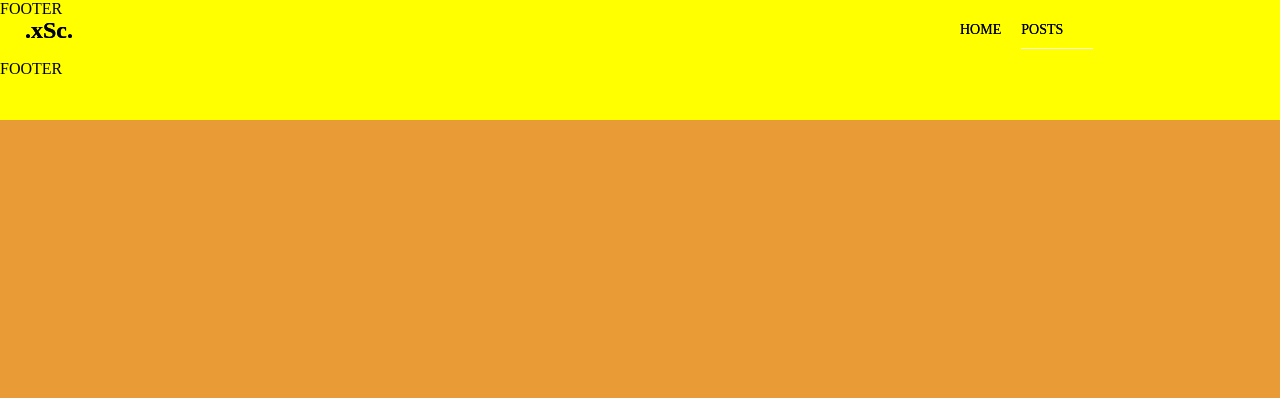
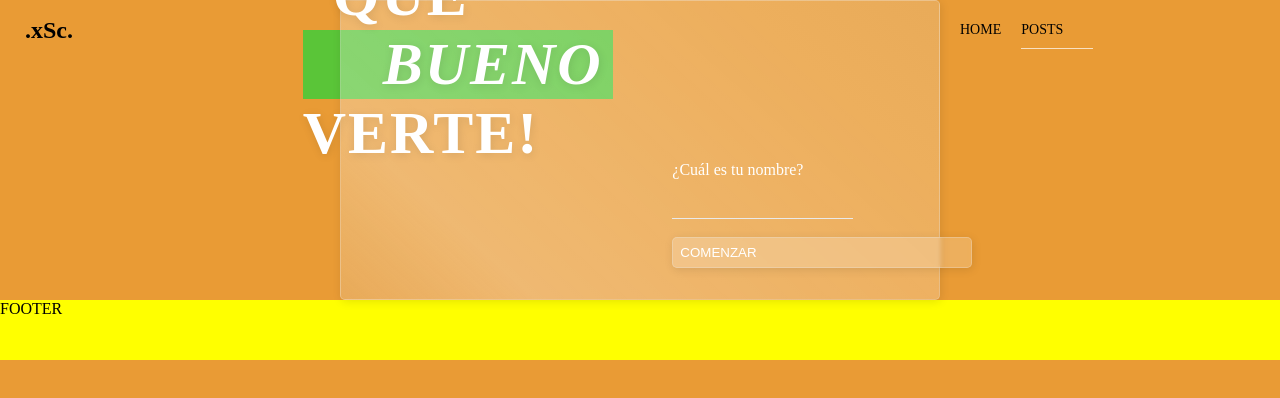
Before and after one commit to silc22/cleverpy_challenge, a React (Create React App) app: page / in a window 1280 px wide. Shown: the top 398 px of the page. Built offline with nearby package versions, Linux system fonts and the light colour scheme.

Commit message:
[FT] estilos en pagina Home

```diff
--- a/src/pages/Home.js
+++ b/src/pages/Home.js
@@ -1,16 +1,65 @@
-import Navbar from "../components/Navbar"
-import Footer from "../components/Footer"
+import { useState, React } from "react"
+import { Link } from "react-router-dom"
+import "../styles/home.css"
+
+function Home() {
+  const [newUser, setNewUser] = useState ({name: ""})
 
 
-function Home() {
+  const inputHandler = (e) => {
+    setNewUser({
+        [e.target.name]: e.target.value
+    })
+  }
+
+  const submitForm = (e) => {
+    e.preventDefault()
+    if (newUser.name === "" || newUser.name.length > 10 || newUser.name.length < 3){
+    alert('There are fields incomplete, please complete them.')
+    }
+}
 
    return (
     <>
-      <Navbar/>
-        <main>
+        <main className="home">
+
+          <div className="home__container">
+
+            <h2 className="home__title">
+              Qué <span>bueno</span> verte!
+            </h2>
+
+            <form className="home_form">
+
+              <label
+                htmlFor="name"
+                className="home__label">
+                  ¿Cuál es tu nombre?
+              </label>
+              <input
+              className="home__input"
+              type="text"
+              id="name"
+              name="name"
+              onChange={inputHandler}/>
+
+              <Link
+              className="home__link"
+              to="/"
+              onClick={(e) => submitForm(e)}>
+
+                <button
+                className="home__button"
+                type="submit">
+                  Comenzar
+                </button>
+
+              </Link>
+            </form>
+
+          </div>
 
         </main>
-      <Footer/>
     </>
     );
   }
--- /dev/null
+++ b/src/styles/home.css
@@ -0,0 +1,115 @@
+.home{
+    width: 100%;
+    height: calc(100vh - var(--footer-height));
+    display: flex;
+    justify-content: center;
+    align-items: center;
+}
+
+.home__container{
+    width: 600px;
+    height: 300px;
+    display: flex;
+    justify-content: space-evenly;
+    align-items: flex-start;
+    flex-flow: row nowrap;
+    background: linear-gradient(42deg, rgba(233,233,233,0.2) 0%, rgba(255,255,255,0.3) 21%, rgba(255,255,255,0.2) 78%, rgba(233,233,233,0.2) 100%);
+    border-radius: 5px;
+    box-shadow: 1px 2px 10px rgba(0, 0, 0, 0.1);
+    border: 1px solid rgba(233,233,233,0.3)
+}
+
+.home__title{
+    position: relative;
+    top: -40px;
+    left: -74px;
+    font-size: 60px;
+    color: white;
+    font-weight: 900;
+    letter-spacing: 2px;
+    text-transform: uppercase;
+    text-indent: 30px;
+    text-shadow: 1px 2px 10px rgba(0, 0, 0, 0.1);
+    /* font-family: 'Averia Serif Libre', cursive; */
+}
+
+.home__title > span{
+    display: block;
+    padding: 0 10px;
+    font-style: italic;
+    backdrop-filter: hue-rotate(46deg);
+    text-indent: 70px;
+    animation: lights 7s linear 0s infinite normal forwards;
+}
+
+@keyframes lights {
+	0%,
+	100% {
+		backdrop-filter: hue-rotate(40deg);
+	}
+	50% {
+		backdrop-filter: hue-rotate(100deg);
+	}
+}
+
+
+.home_form{
+    position:relative;
+    right: 50px;
+    height: 90%;
+    display: flex;
+    flex-flow: column nowrap;
+    justify-content: flex-end;
+    color:  white;
+}
+
+
+.home__label {
+    padding-bottom: 20px;
+}
+
+
+.home__input {
+    margin-bottom: 50px;
+    background-color: transparent;
+    border: none;
+    border-bottom: 1px solid rgba(233,233,233,5);
+    border-radius: 5px 5px 0 0;
+    color: white;
+    padding: 2px;
+}
+
+.home__input:focus-visible {
+    outline: none;
+    background-color:rgba(255, 255, 255, 0.2) ;
+    border-radius: 5px 5px 0 0;
+}
+
+.home__button{
+    background-color: rgba(255, 255, 255, 0.2);
+    border: 1px solid rgba(233,233,233,0.3);
+    position: absolute;
+    width: 300px;
+    padding: 7px;
+    bottom: 1px;
+    border-radius: 5px;
+    color: white;
+    text-transform: uppercase;
+    backdrop-filter: blur(2px);
+    text-align: start;
+    box-shadow: 1px 2px 10px rgba(0, 0, 0, 0.1);
+
+}
+
+.home__button:visited, .home__button:active {
+    color: white;
+    border-radius: 5px;
+}
+
+.home__button:hover{
+    cursor: pointer;
+}
+
+.home__link{
+    text-decoration: none;
+}
```
